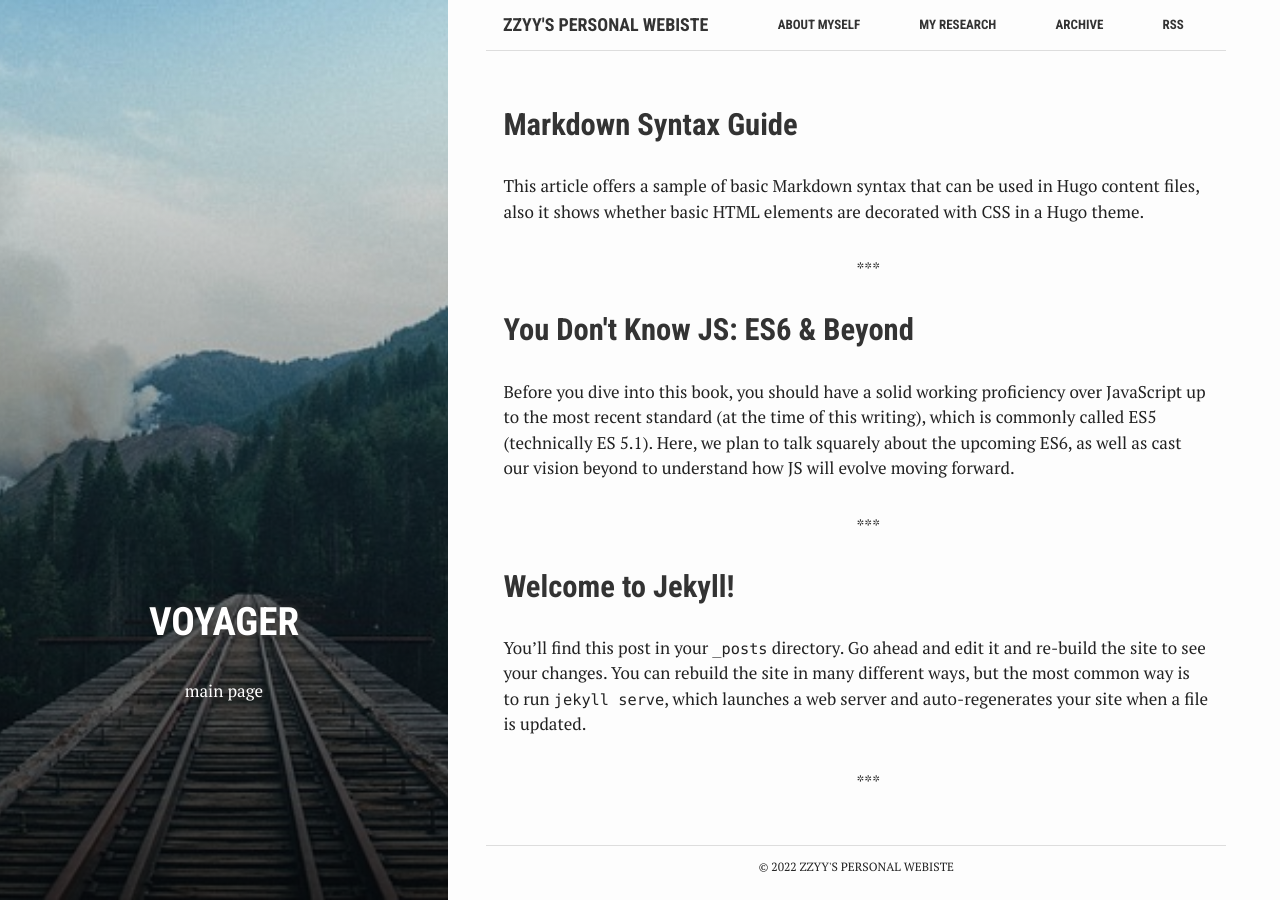
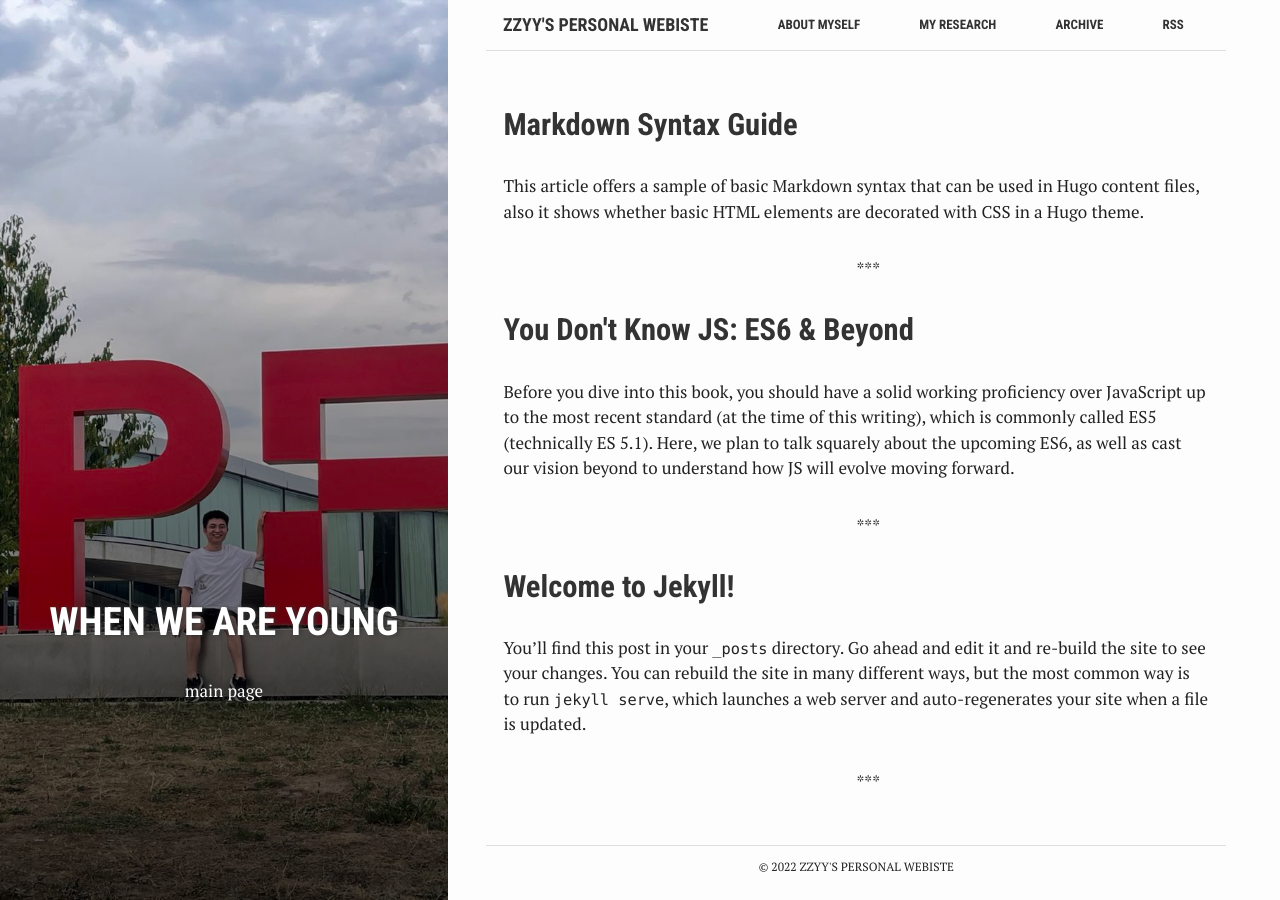
Before and after one commit to Yi-alps/Future-Refinery, a Jekyll site: the page built from index.html, in a window 1280 px wide. Built offline with Jekyll 4.4.1, drawn with Linux system fonts in a browser that asks for light colours.

Commit message:
Update photos

```diff
--- a/index.html
+++ b/index.html
@@ -1,8 +1,8 @@
 ---
-bg: "rails.jpg"
+bg: "Yi_EPFL.jpeg"
 layout: default
 crawlertitle: "ZZYY's Website"
-title: "Voyager"
+title: "When we are young"
 summary: "main page"
 ---
 
```
Also changed, not shown: acresearch.md (+1 -1 lines), assets/images/Yi_EPFL.jpeg (added), assets/images/owl.jpg (deleted), assets/images/rails.jpg (deleted), 5 other files.
